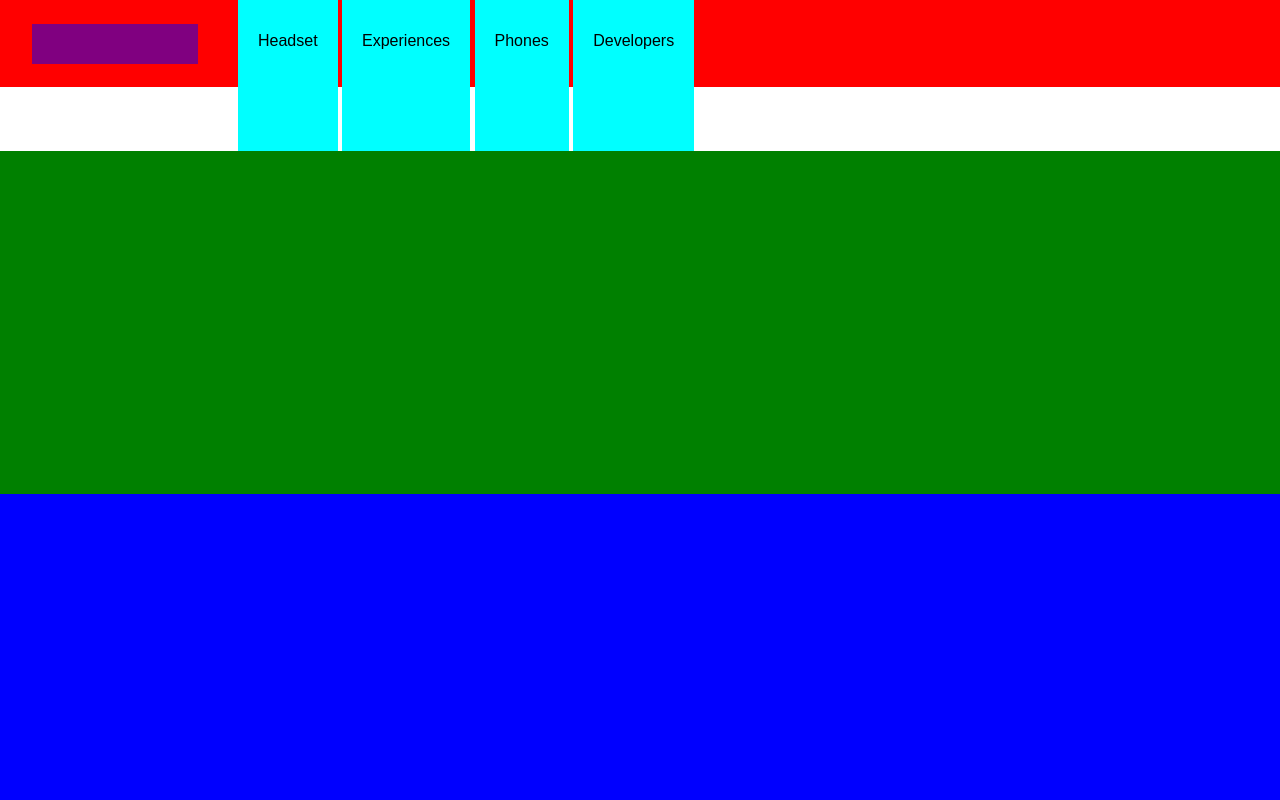
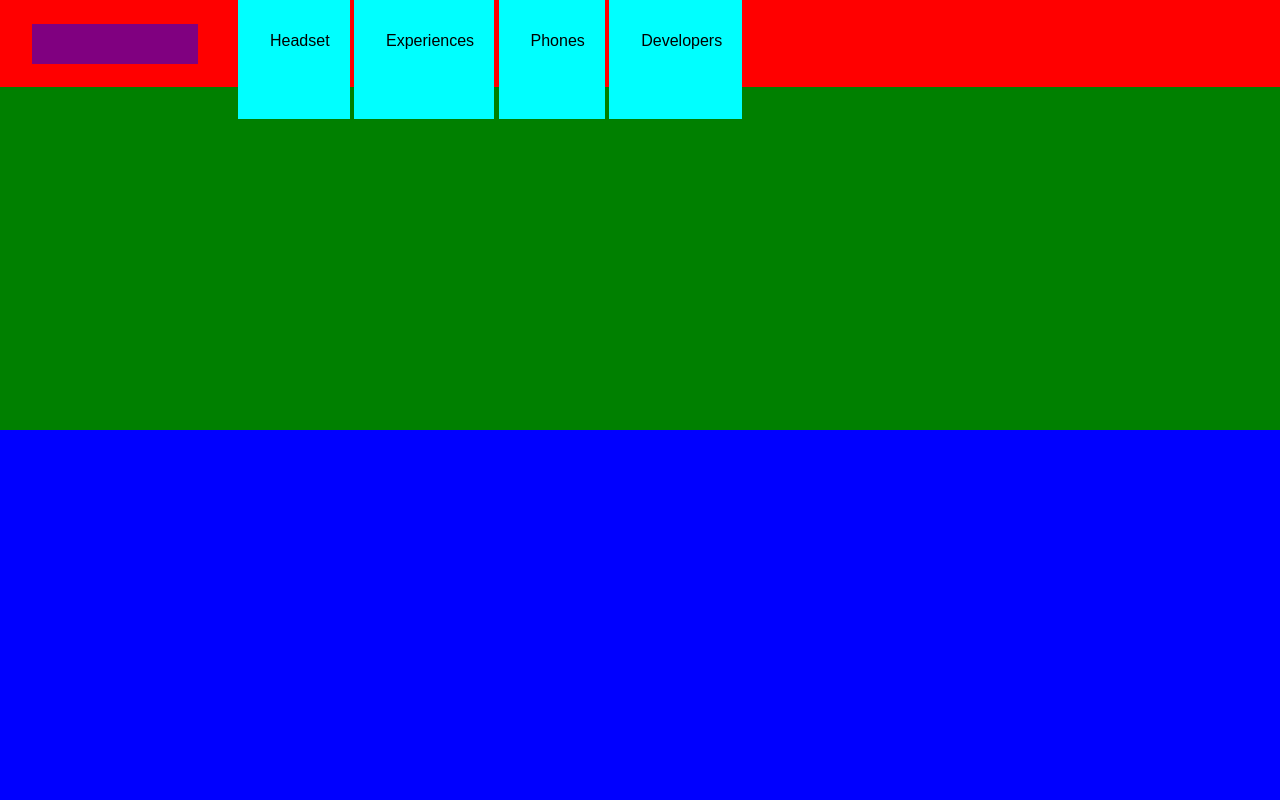
Before and after one commit to Seisachtheia/DayDream, a website: page public/index.html in a window 1280 px wide. Shown: the top 800 px of the page. Drawn offline with Linux system fonts and the light colour scheme; files that its build step writes are made by us from their sources.

Commit message:
Resolution 1 unsuccessful, lines brought in, but still exceed banner height

```diff
--- a/private/styles/style.scss
+++ b/private/styles/style.scss
@@ -38,16 +38,15 @@ $color-2: white;
     float:left;
 }
 
-/*.banner-navi {
-    display:inline-block;
-    float:left;
-}*/
+.banner-navi {
+    height:87px;
+}
 
 .banner-navi-button {
     display:inline-block;
     height:87px;
     background-color:cyan;
-    padding:32px 20px;
+    padding:32px 20px 0px 32px;
 
 }
 
```
Also changed, not shown: public/styles/style.css.
